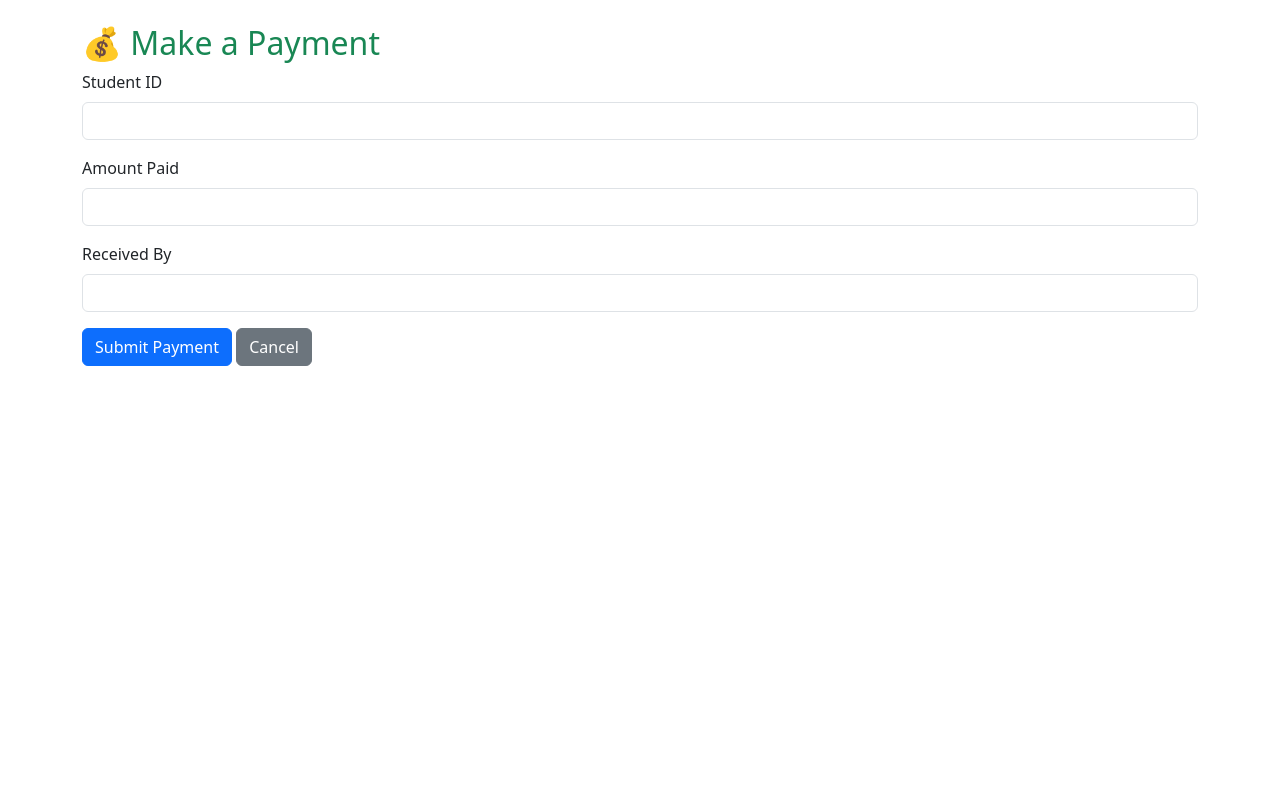
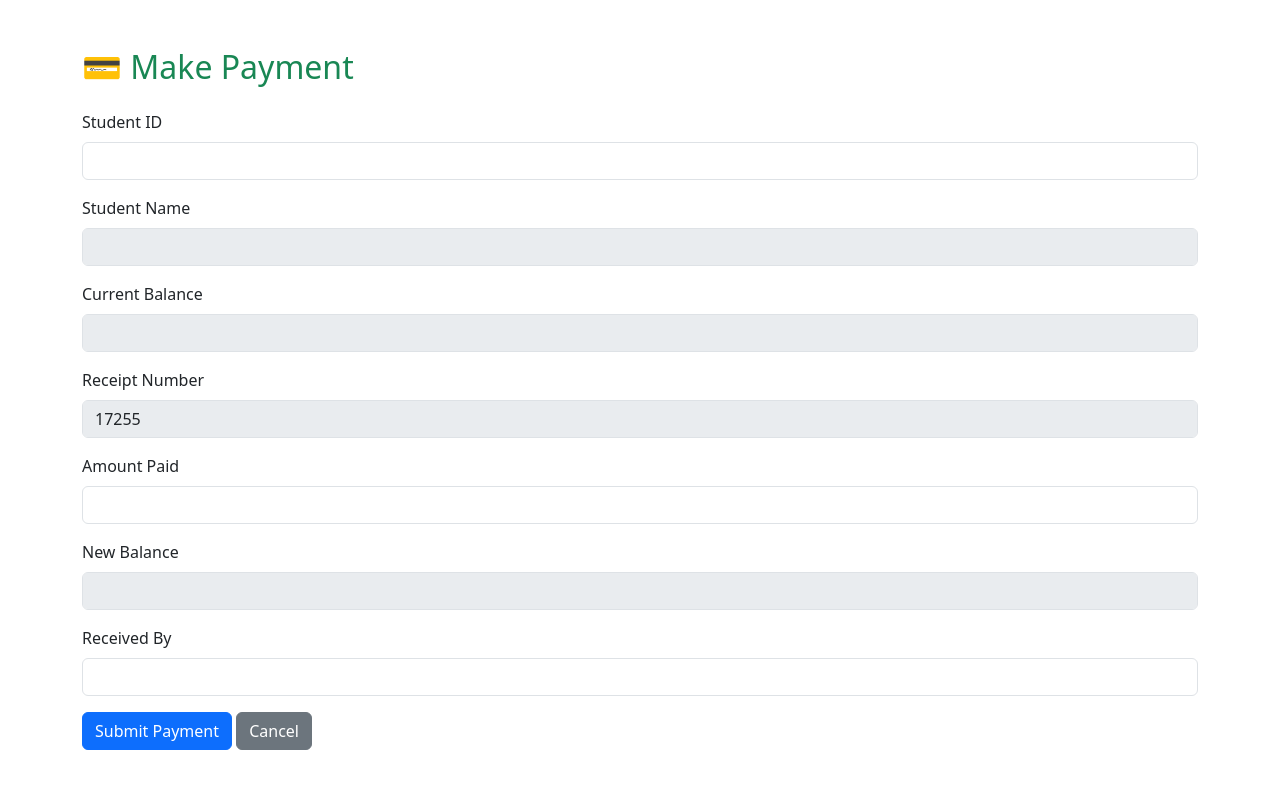
Before and after one commit to mwangiucs/school-fees-app, a Flask app: page /make-payment in a window 1280 px wide. Run offline with Flask 3, Linux system fonts and the light colour scheme; data that the repository does not hold is empty; some libraries are stand-ins or nearby versions.

Commit message:
Update make_payment.html

```diff
--- a/templates/make_payment.html
+++ b/templates/make_payment.html
@@ -1,12 +1,14 @@
 <!DOCTYPE html>
-<html>
+<html lang="en">
 <head>
+  <meta charset="UTF-8">
   <title>Make Payment</title>
   <link href="https://cdn.jsdelivr.net/npm/bootstrap@5.3.0/dist/css/bootstrap.min.css" rel="stylesheet">
+  <script src="https://code.jquery.com/jquery-3.6.0.min.js"></script>
 </head>
 <body>
-<div class="container mt-4">
-    <h2 class="text-success">💰 Make a Payment</h2>
+<div class="container mt-5">
+  <h2 class="mb-4 text-success">💳 Make Payment</h2>
 
   {% with messages = get_flashed_messages(with_categories=true) %}
     {% if messages %}
@@ -18,20 +20,78 @@
 
   <form method="POST">
     <div class="mb-3">
-            <label class="form-label">Student ID</label>
-            <input type="text" name="student_id" class="form-control" required>
+      <label for="student_id" class="form-label">Student ID</label>
+      <input type="text" class="form-control" name="student_id" id="student_id" required>
     </div>
+
     <div class="mb-3">
-            <label class="form-label">Amount Paid</label>
-            <input type="number" name="amount_paid" step="0.01" class="form-control" required>
+      <label class="form-label">Student Name</label>
+      <input type="text" class="form-control" id="student_name" disabled>
     </div>
+
     <div class="mb-3">
-            <label class="form-label">Received By</label>
-            <input type="text" name="received_by" class="form-control" required>
+      <label class="form-label">Current Balance</label>
+      <input type="text" class="form-control" id="current_balance" disabled>
     </div>
+
+    <div class="mb-3">
+      <label class="form-label">Receipt Number</label>
+      <input type="text" class="form-control" value="{{ receipt_no }}" disabled>
+    </div>
+
+    <div class="mb-3">
+      <label for="amount_paid" class="form-label">Amount Paid</label>
+      <input type="number" class="form-control" name="amount_paid" id="amount_paid" step="0.01" required>
+    </div>
+
+    <div class="mb-3">
+      <label class="form-label">New Balance</label>
+      <input type="text" class="form-control" id="new_balance" disabled>
+    </div>
+
+    <div class="mb-3">
+      <label for="received_by" class="form-label">Received By</label>
+      <input type="text" class="form-control" name="received_by" required>
+    </div>
+
     <button type="submit" class="btn btn-primary">Submit Payment</button>
-        <a href="/students" class="btn btn-secondary">Cancel</a>
+    <a href="/" class="btn btn-secondary">Cancel</a>
   </form>
 </div>
+
+<script>
+  let balance = 0;
+
+  // Fetch student data on ID input
+  $('#student_id').on('change', function () {
+    const studentId = $(this).val();
+    if (!studentId) return;
+
+    $.getJSON(`/api/student/${studentId}`, function (data) {
+      if (data.name) {
+        $('#student_name').val(data.name);
+        $('#current_balance').val(data.balance.toFixed(2));
+        balance = data.balance;
+        calculateNewBalance();
+      } else {
+        $('#student_name').val('');
+        $('#current_balance').val('');
+        $('#new_balance').val('');
+        balance = 0;
+      }
+    });
+  });
+
+  // Calculate new balance
+  $('#amount_paid').on('input', function () {
+    calculateNewBalance();
+  });
+
+  function calculateNewBalance() {
+    const amountPaid = parseFloat($('#amount_paid').val()) || 0;
+    const newBalance = balance - amountPaid;
+    $('#new_balance').val(newBalance.toFixed(2));
+  }
+</script>
 </body>
 </html>
```
Lines whose indentation alone changed are shown as unchanged.
